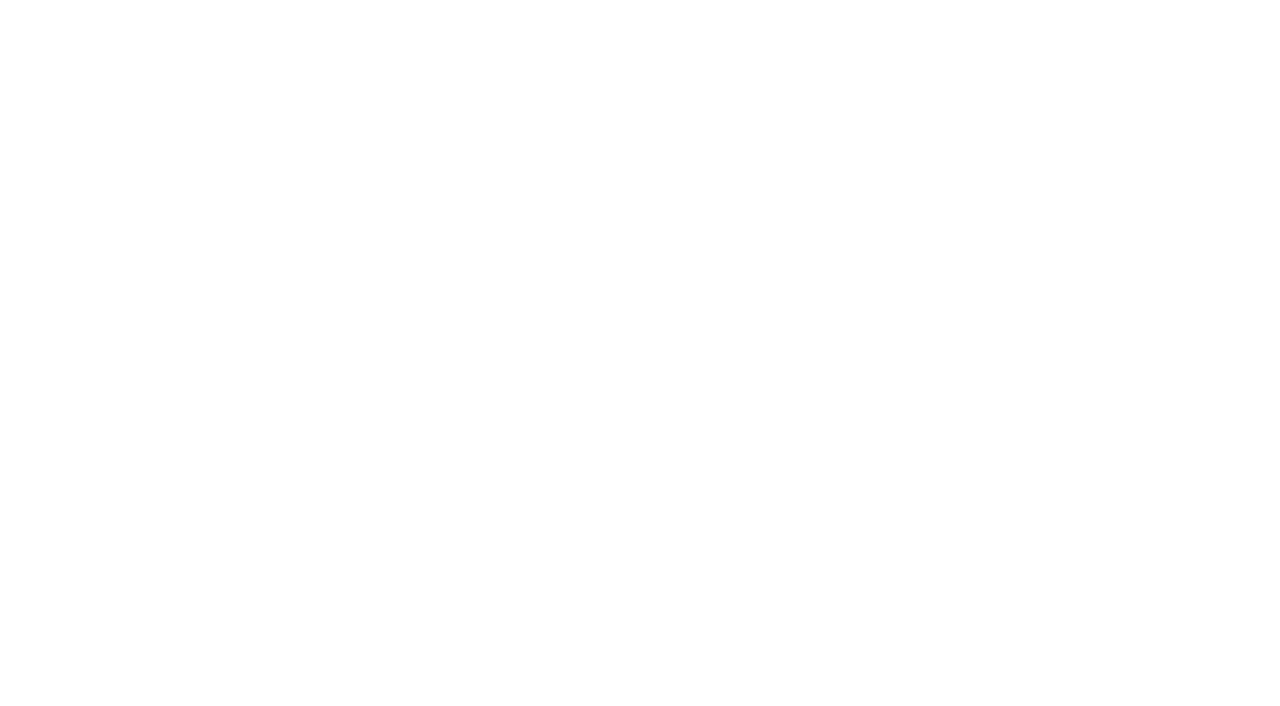
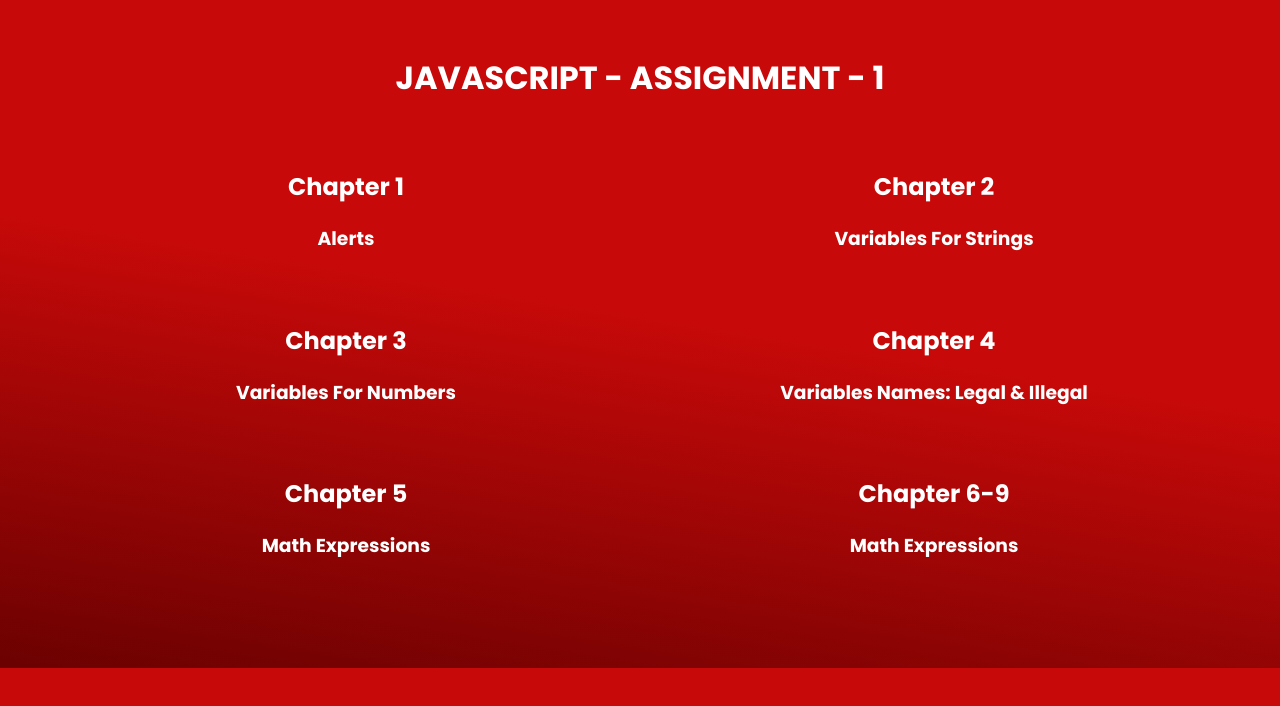
Before and after one commit to KhasiaAlim/JS-Assignment-1, a plain HTML site: page index.html in a window 1280 px wide. Drawn offline with Linux system fonts and the light colour scheme.

Commit message:
change one

```diff
--- /dev/null
+++ b/css/pages.css
@@ -0,0 +1,17 @@
+/* ------------ MAIN FONT ------------ */
+
+@import url('https://fonts.googleapis.com/css2?family=Poppins:ital,wght@0,100;0,200;0,300;0,400;0,500;0,600;0,700;0,800;0,900;1,100;1,200;1,300;1,400;1,500;1,600;1,700;1,800;1,900&display=swap');
+
+/* ------------ MAIN COLORS ------------ */
+
+:root {
+    --MAIN-COLOR-1: #ffffff;
+    --MAIN-COLOR-2: #000000;
+}
+
+body {
+    font-family: 'Poppins', sans-serif;
+    color: var(--MAIN-COLOR-1);
+    text-align: center;
+    background: linear-gradient(9deg, rgba(107, 1, 1, 1) 0%, rgba(200, 9, 9, 1) 53%);
+}
--- /dev/null
+++ b/css/style.css
@@ -0,0 +1,34 @@
+/* ------------ MAIN FONT ------------ */
+
+@import url('https://fonts.googleapis.com/css2?family=Poppins:ital,wght@0,100;0,200;0,300;0,400;0,500;0,600;0,700;0,800;0,900;1,100;1,200;1,300;1,400;1,500;1,600;1,700;1,800;1,900&display=swap');
+
+/* ------------ MAIN COLORS ------------ */
+
+:root {
+    --MAIN-COLOR-1: #ffffff;
+    --MAIN-COLOR-2: #000000;
+}
+
+body {
+    font-family: 'Poppins', sans-serif;
+    color: var(--MAIN-COLOR-1);
+    text-align: center;
+    background: linear-gradient(9deg, rgba(107, 1, 1, 1) 0%, rgba(200, 9, 9, 1) 53%);
+}
+
+.boxes {
+    display: flex;
+    flex-wrap: wrap;
+    justify-content: space-evenly;
+}
+
+.box {
+    cursor: pointer;
+    width: 500px;
+    margin-bottom: 50px;
+}
+
+.box:hover {
+    border-style: solid;
+    border-color: var(--MAIN-COLOR-1);
+}
--- a/index.html
+++ b/index.html
@@ -1,11 +1,60 @@
 <!DOCTYPE html>
 <html lang="en">
+
 <head>
     <meta charset="UTF-8">
     <meta name="viewport" content="width=device-width, initial-scale=1.0">
     <title>JAVASCRIPT</title>
+    <link rel="stylesheet" href="css/style.css">
+    <link rel="shortcut icon" href="images/icon.png" type="image/x-icon">
 </head>
+
 <body>
+    <div class="main">
+        <br />
+        <h1>JAVASCRIPT - ASSIGNMENT - 1</h1>
+        <br />
+        <div class="boxes">
+            <a>
+                <div class="box1 box">
+                    <h2>Chapter 1</h2>
+                    <h3>Alerts</h3>
+                </div>
+            </a>
+            <a>
+                <div class="box2 box">
+                    <h2>Chapter 2</h2>
+                    <h3>Variables For Strings</h3>
+                </div>
+            </a>
+            <a>
+                <div class="box3 box">
+                    <h2>Chapter 3</h2>
+                    <h3>Variables For Numbers</h3>
+                </div>
+            </a>
+            <a>
+                <div class="box4 box">
+                    <h2>Chapter 4</h2>
+                    <h3>Variables Names: Legal & Illegal</h3>
+                </div>
+            </a>
+            <a>
+                <div class="box5 box">
+                    <h2>Chapter 5</h2>
+                    <h3>Math Expressions</h3>
+                </div>
+            </a>
+            <a>
+                <div class="box6 box">
+                    <h2>Chapter 6-9</h2>
+                    <h3>Math Expressions</h3>
+                </div>
+            </a>
+        </div>
+        <br/>
+        <br/>
+    </div>
+</body>
 
-</body>
 </html>
```
